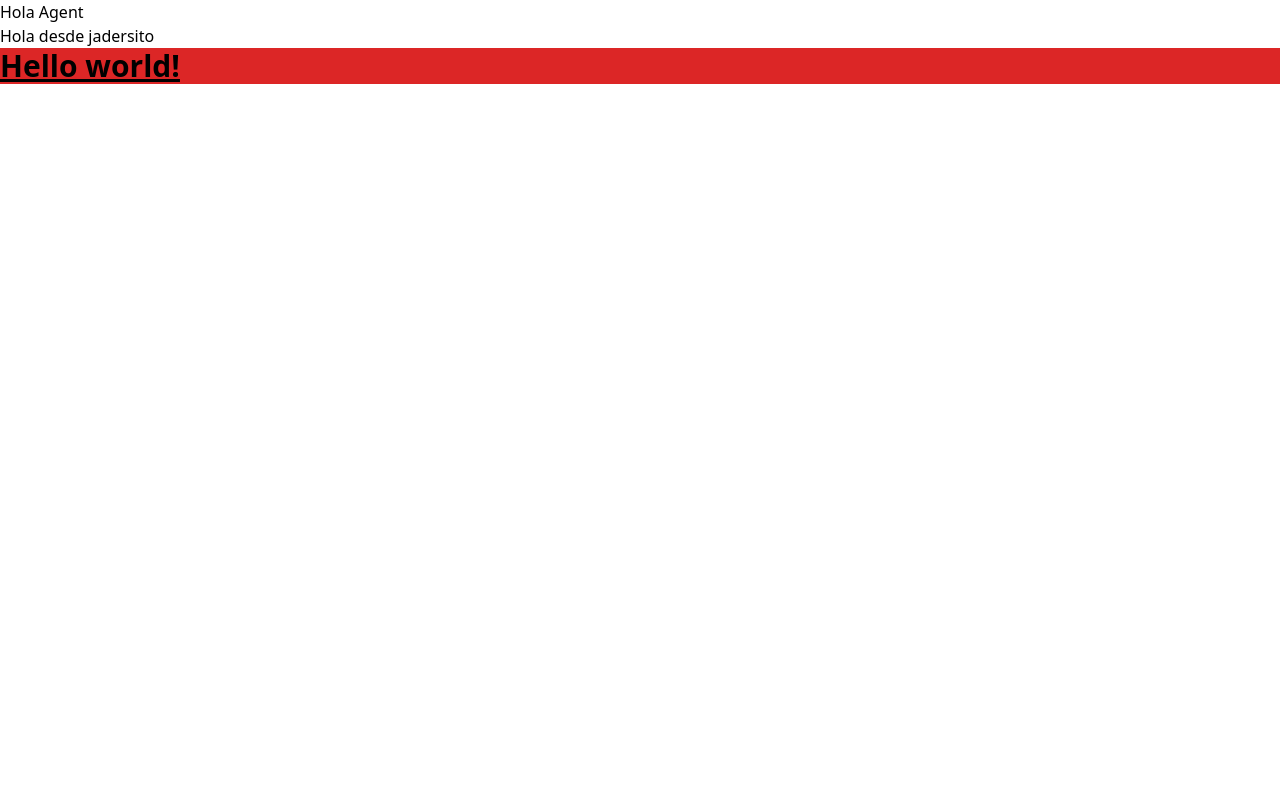
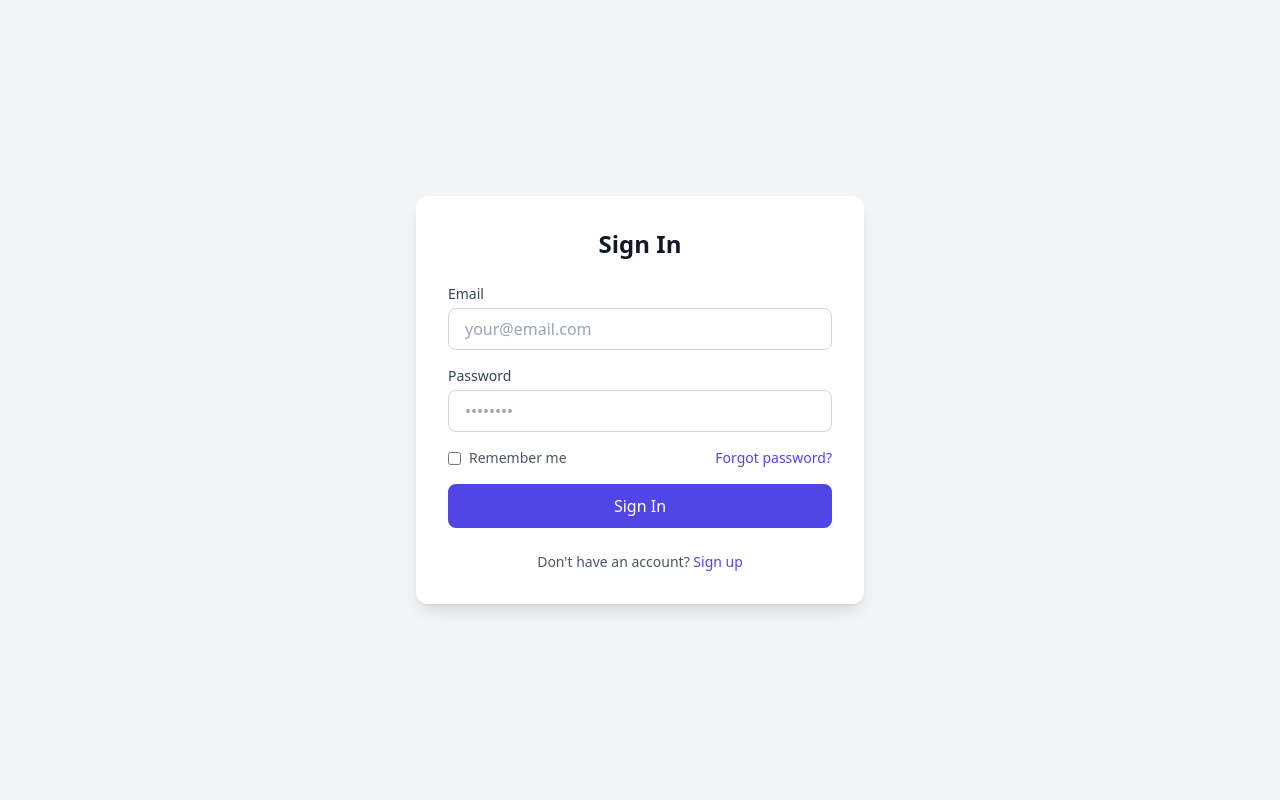
Before and after one commit to Juangonzalez09/AgentDesk, a Django app: page / in a window 1280 px wide. Run offline with Django 5.2, Linux system fonts and the light colour scheme.

Commit message:
form tailwind

```diff
--- a/Container/AgentDesk/static/main.css
+++ b/Container/AgentDesk/static/main.css
@@ -558,20 +558,211 @@ video {
   position: static;
 }
 
-.bg-red-600 {
-  --tw-bg-opacity: 1;
-  background-color: rgb(220 38 38 / var(--tw-bg-opacity, 1));
+.mb-1 {
+  margin-bottom: 0.25rem;
 }
 
-.text-3xl {
-  font-size: 1.875rem;
-  line-height: 2.25rem;
+.mb-6 {
+  margin-bottom: 1.5rem;
+}
+
+.ml-2 {
+  margin-left: 0.5rem;
+}
+
+.mt-6 {
+  margin-top: 1.5rem;
+}
+
+.block {
+  display: block;
+}
+
+.flex {
+  display: flex;
+}
+
+.min-h-screen {
+  min-height: 100vh;
+}
+
+.w-full {
+  width: 100%;
+}
+
+.max-w-md {
+  max-width: 28rem;
+}
+
+.items-center {
+  align-items: center;
+}
+
+.justify-center {
+  justify-content: center;
+}
+
+.justify-between {
+  justify-content: space-between;
+}
+
+.space-y-4 > :not([hidden]) ~ :not([hidden]) {
+  --tw-space-y-reverse: 0;
+  margin-top: calc(1rem * calc(1 - var(--tw-space-y-reverse)));
+  margin-bottom: calc(1rem * var(--tw-space-y-reverse));
+}
+
+.rounded {
+  border-radius: 0.25rem;
+}
+
+.rounded-lg {
+  border-radius: 0.5rem;
+}
+
+.rounded-xl {
+  border-radius: 0.75rem;
+}
+
+.border {
+  border-width: 1px;
+}
+
+.border-gray-300 {
+  --tw-border-opacity: 1;
+  border-color: rgb(209 213 219 / var(--tw-border-opacity, 1));
+}
+
+.bg-gray-100 {
+  --tw-bg-opacity: 1;
+  background-color: rgb(243 244 246 / var(--tw-bg-opacity, 1));
+}
+
+.bg-indigo-600 {
+  --tw-bg-opacity: 1;
+  background-color: rgb(79 70 229 / var(--tw-bg-opacity, 1));
+}
+
+.bg-white {
+  --tw-bg-opacity: 1;
+  background-color: rgb(255 255 255 / var(--tw-bg-opacity, 1));
+}
+
+.p-4 {
+  padding: 1rem;
+}
+
+.p-8 {
+  padding: 2rem;
+}
+
+.px-4 {
+  padding-left: 1rem;
+  padding-right: 1rem;
+}
+
+.py-2 {
+  padding-top: 0.5rem;
+  padding-bottom: 0.5rem;
+}
+
+.py-2\.5 {
+  padding-top: 0.625rem;
+  padding-bottom: 0.625rem;
+}
+
+.text-center {
+  text-align: center;
+}
+
+.text-2xl {
+  font-size: 1.5rem;
+  line-height: 2rem;
+}
+
+.text-sm {
+  font-size: 0.875rem;
+  line-height: 1.25rem;
 }
 
 .font-bold {
   font-weight: 700;
 }
 
-.underline {
-  text-decoration-line: underline;
+.font-medium {
+  font-weight: 500;
 }
+
+.text-gray-600 {
+  --tw-text-opacity: 1;
+  color: rgb(75 85 99 / var(--tw-text-opacity, 1));
+}
+
+.text-gray-700 {
+  --tw-text-opacity: 1;
+  color: rgb(55 65 81 / var(--tw-text-opacity, 1));
+}
+
+.text-gray-900 {
+  --tw-text-opacity: 1;
+  color: rgb(17 24 39 / var(--tw-text-opacity, 1));
+}
+
+.text-indigo-600 {
+  --tw-text-opacity: 1;
+  color: rgb(79 70 229 / var(--tw-text-opacity, 1));
+}
+
+.text-white {
+  --tw-text-opacity: 1;
+  color: rgb(255 255 255 / var(--tw-text-opacity, 1));
+}
+
+.shadow-lg {
+  --tw-shadow: 0 10px 15px -3px rgb(0 0 0 / 0.1), 0 4px 6px -4px rgb(0 0 0 / 0.1);
+  --tw-shadow-colored: 0 10px 15px -3px var(--tw-shadow-color), 0 4px 6px -4px var(--tw-shadow-color);
+  box-shadow: var(--tw-ring-offset-shadow, 0 0 #0000), var(--tw-ring-shadow, 0 0 #0000), var(--tw-shadow);
+}
+
+.outline-none {
+  outline: 2px solid transparent;
+  outline-offset: 2px;
+}
+
+.transition-all {
+  transition-property: all;
+  transition-timing-function: cubic-bezier(0.4, 0, 0.2, 1);
+  transition-duration: 150ms;
+}
+
+.transition-colors {
+  transition-property: color, background-color, border-color, text-decoration-color, fill, stroke;
+  transition-timing-function: cubic-bezier(0.4, 0, 0.2, 1);
+  transition-duration: 150ms;
+}
+
+.hover\:bg-indigo-700:hover {
+  --tw-bg-opacity: 1;
+  background-color: rgb(67 56 202 / var(--tw-bg-opacity, 1));
+}
+
+.hover\:text-indigo-500:hover {
+  --tw-text-opacity: 1;
+  color: rgb(99 102 241 / var(--tw-text-opacity, 1));
+}
+
+.focus\:border-indigo-500:focus {
+  --tw-border-opacity: 1;
+  border-color: rgb(99 102 241 / var(--tw-border-opacity, 1));
+}
+
+.focus\:ring-2:focus {
+  --tw-ring-offset-shadow: var(--tw-ring-inset) 0 0 0 var(--tw-ring-offset-width) var(--tw-ring-offset-color);
+  --tw-ring-shadow: var(--tw-ring-inset) 0 0 0 calc(2px + var(--tw-ring-offset-width)) var(--tw-ring-color);
+  box-shadow: var(--tw-ring-offset-shadow), var(--tw-ring-shadow), var(--tw-shadow, 0 0 #0000);
+}
+
+.focus\:ring-indigo-500:focus {
+  --tw-ring-opacity: 1;
+  --tw-ring-color: rgb(99 102 241 / var(--tw-ring-opacity, 1));
+}
--- a/Container/AgentDesk/templates/index.html
+++ b/Container/AgentDesk/templates/index.html
@@ -1,17 +1,70 @@
 {% load static %}
 <!DOCTYPE html>
 <html lang="en">
-<head>
-    <meta charset="UTF-8">
-    <meta name="viewport" content="width=device-width, initial-scale=1.0">
+  <head>
+    <meta charset="UTF-8" />
+    <meta name="viewport" content="width=device-width, initial-scale=1.0" />
     <title>Document</title>
     <link rel="stylesheet" href="{% static "main.css" %}" />
-</head>
-<body>
-    <h1>Hola Agent</h1>
-    <h2>Hola desde jadersito</h2>
-    <h1 class="text-3xl font-bold underline bg-red-600">
-        Hello world!
-      </h1>
-</body>
+  </head>
+  <body>
+    <!-- component -->
+    <div class="min-h-screen bg-gray-100 flex items-center justify-center p-4">
+      <div class="max-w-md w-full bg-white rounded-xl shadow-lg p-8">
+        <h2 class="text-2xl font-bold text-gray-900 mb-6 text-center">
+          Sign In
+        </h2>
+
+        <form class="space-y-4">
+          <div>
+            <label class="block text-sm font-medium text-gray-700 mb-1"
+              >Email</label
+            >
+            <input
+              type="email"
+              class="w-full px-4 py-2 border border-gray-300 rounded-lg focus:ring-2 focus:ring-indigo-500 focus:border-indigo-500 outline-none transition-all"
+              placeholder="your@email.com"
+            />
+          </div>
+
+          <div>
+            <label class="block text-sm font-medium text-gray-700 mb-1"
+              >Password</label
+            >
+            <input
+              type="password"
+              class="w-full px-4 py-2 border border-gray-300 rounded-lg focus:ring-2 focus:ring-indigo-500 focus:border-indigo-500 outline-none transition-all"
+              placeholder="••••••••"
+            />
+          </div>
+
+          <div class="flex items-center justify-between">
+            <label class="flex items-center">
+              <input
+                type="checkbox"
+                class="rounded border-gray-300 text-indigo-600 focus:ring-indigo-500"
+              />
+              <span class="ml-2 text-sm text-gray-600">Remember me</span>
+            </label>
+            <a href="#" class="text-sm text-indigo-600 hover:text-indigo-500"
+              >Forgot password?</a
+            >
+          </div>
+
+          <button
+            class="w-full bg-indigo-600 hover:bg-indigo-700 text-white font-medium py-2.5 rounded-lg transition-colors"
+          >
+            Sign In
+          </button>
+        </form>
+
+        <div class="mt-6 text-center text-sm text-gray-600">
+          Don't have an account?
+          <a href="#" class="text-indigo-600 hover:text-indigo-500 font-medium"
+            >Sign up</a
+          >
+        </div>
+      </div>
+    </div>
+  </body>
 </html>
--- a/Container/Help_Desk/settings.py
+++ b/Container/Help_Desk/settings.py
@@ -122,7 +122,7 @@ USE_TZ = True
 
 STATIC_URL = 'static/'
 STATICFILES_DIRS = [
-    os.path.join(BASE_DIR,'static')
+    os.path.join(BASE_DIR,'AgentDesk/static')
 ]
 
 # Default primary key field type
```
